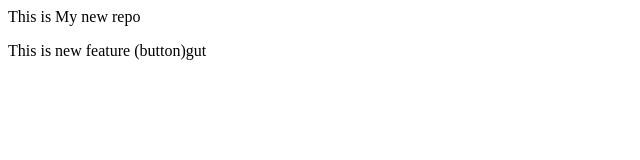
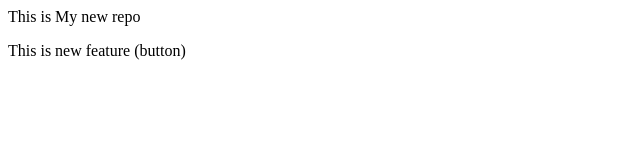
Before and after one commit to Darshanlohakare/localrepo, a plain HTML site: page index.html in a window 1280 px wide. Shown: the full height of the page, 0-640 px from the left. Drawn offline with Linux system fonts and the light colour scheme.

```diff
--- a/index.html
+++ b/index.html
@@ -1,2 +1,2 @@
 <p>This is My new repo</p>
-<p>This is new feature (button)gut</p>
+<p>This is new feature (button)</p>
```
